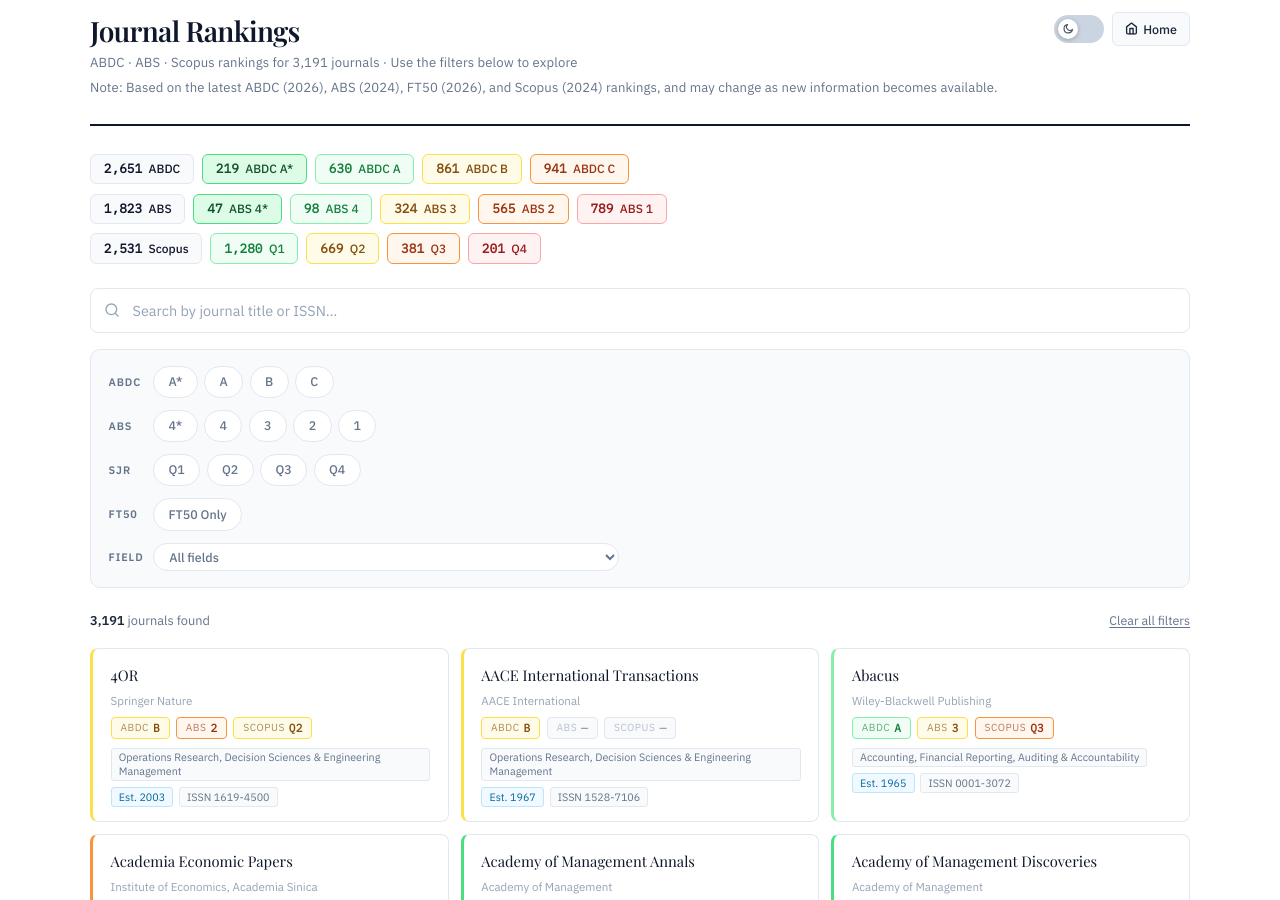
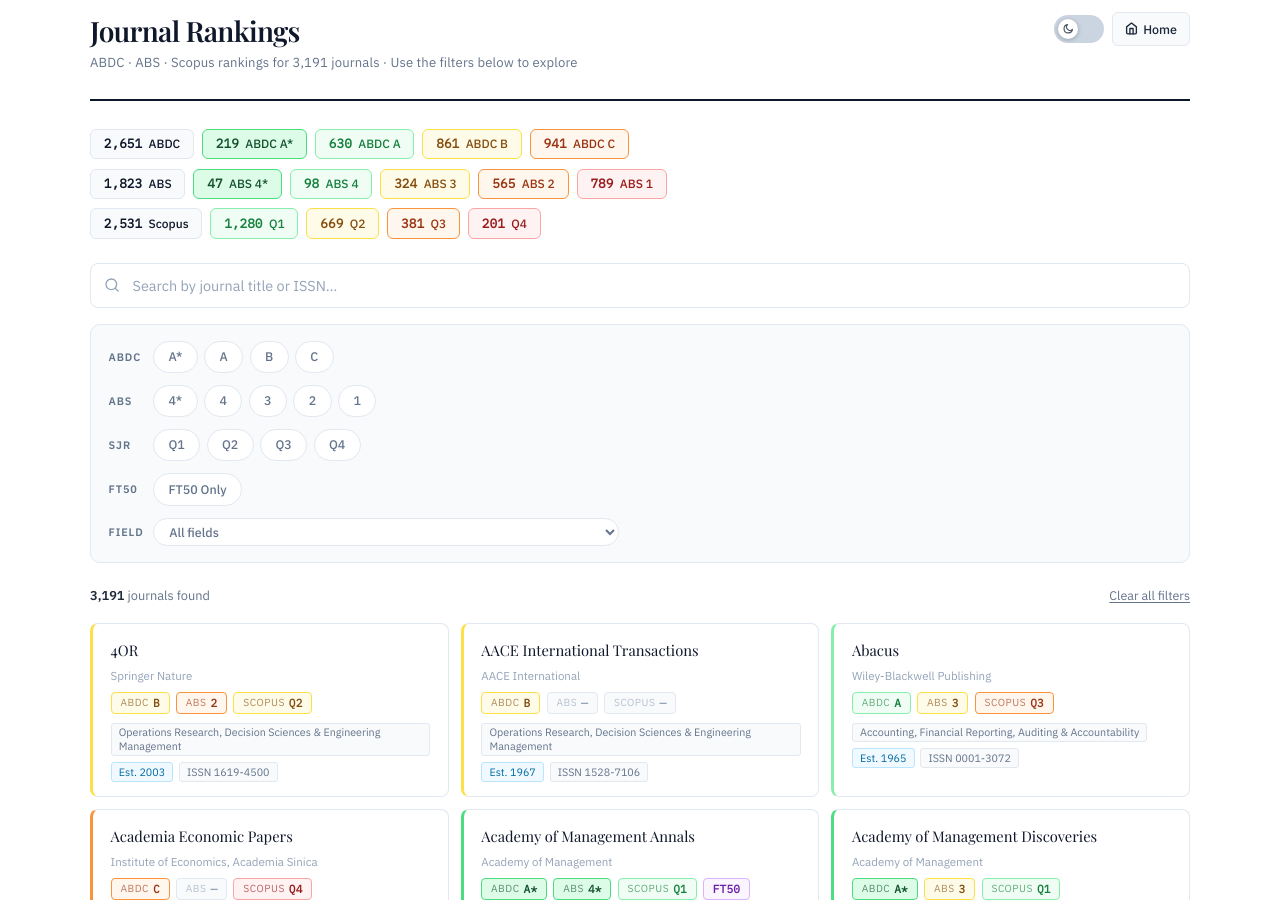
Before and after one commit to pawankb13/pawankb13.github.io, a Jekyll site: the page files/journals.html, which Jekyll copies as it is, in a window 1280 px wide and 900 px high. Built offline with Jekyll 4.4.1, drawn with Linux system fonts in a browser that asks for light colours.

Commit message:
Journal Update

```diff
--- a/files/journals.html
+++ b/files/journals.html
@@ -642,9 +642,6 @@ html.jrk-dark-mode #jrk .jrk-theme-toggle .jrk-icon-sun {
           Home
         </a>
       </div>
-      <div>
-        <p>Note: Based on the latest ABDC (2026), ABS (2024), FT50 (2026), and Scopus (2024) rankings, and may change as new information becomes available.</p>
-      </div>
     </div>
   </div>
 
```
